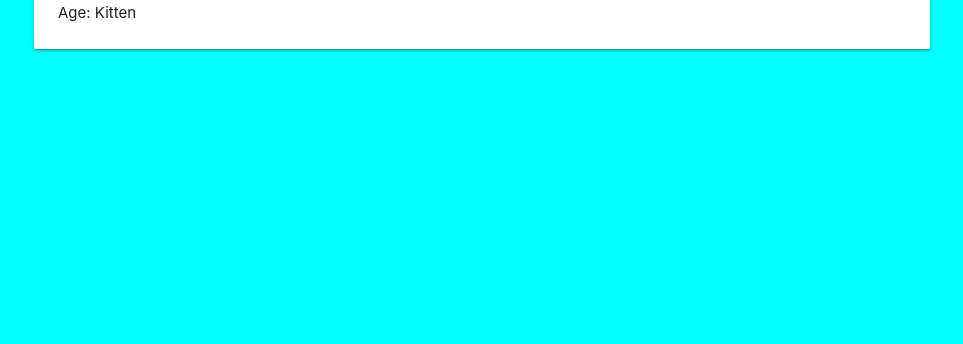
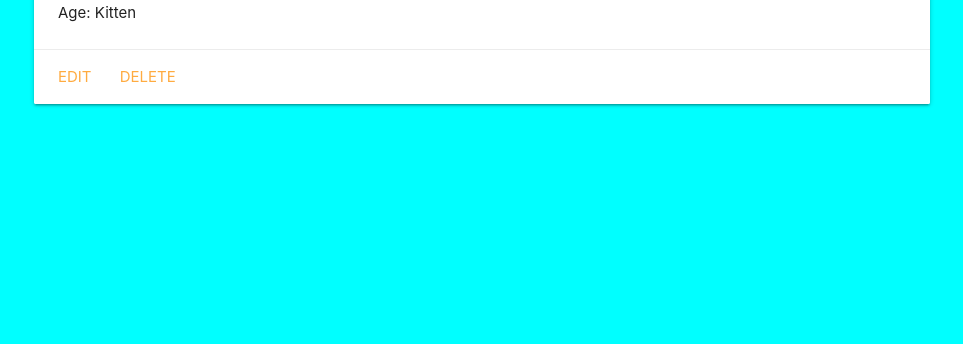
Before and after one commit to Calinpet/cat_collector, a Django app: template main_app/templates/cats/detail.html in a window 1280 px wide. Shown: the part 275-619 px from the top of the page, without its empty margins (158-1121 px from the left). Run offline with Django 4.2, Linux system fonts and the light colour scheme; the template is opened without the code that fills it, so the values that code supplies are empty.

Commit message:
create routes for CatUpdate&CatDelete

```diff
--- a/main_app/models.py
+++ b/main_app/models.py
@@ -1,4 +1,6 @@
 from django.db import models
+# Import the reverse function
+from django.urls import reverse
 
 # Create your models here.
 class Cat(models.Model):
@@ -10,3 +12,7 @@ class Cat(models.Model):
 # new code below
   def __str__(self):
       return self.name
+
+# Add this method
+  def get_absolute_url(self):
+    return reverse('detail', kwargs={'cat_id': self.id})
--- a/main_app/templates/cats/detail.html
+++ b/main_app/templates/cats/detail.html
@@ -13,6 +13,10 @@
     <p>Age: Kitten</p>
     {% endif %}
   </div>
+  <div class="card-action">
+    <a href="{% url 'cats_update' cat.id %}">Edit</a>
+    <a href="{% url 'cats_delete' cat.id %}">Delete</a>
+  </div>
 </div>
 
 {% endblock %}
--- a/main_app/urls.py
+++ b/main_app/urls.py
@@ -9,4 +9,6 @@ urlpatterns = [
    path('cats/<int:cat_id>/', views.cats_detail, name='detail'),
    # new route used to show a form and create a cat
    path('cats/create/', views.CatCreate.as_view(), name='cats_create'),
+   path('cats/<int:pk>/update/', views.CatUpdate.as_view(), name='cats_update'),
+   path('cats/<int:pk>/delete/', views.CatDelete.as_view(), name='cats_delete'),
 ]
```
Also changed, not shown: main_app/views.py (+11 -0 lines).
